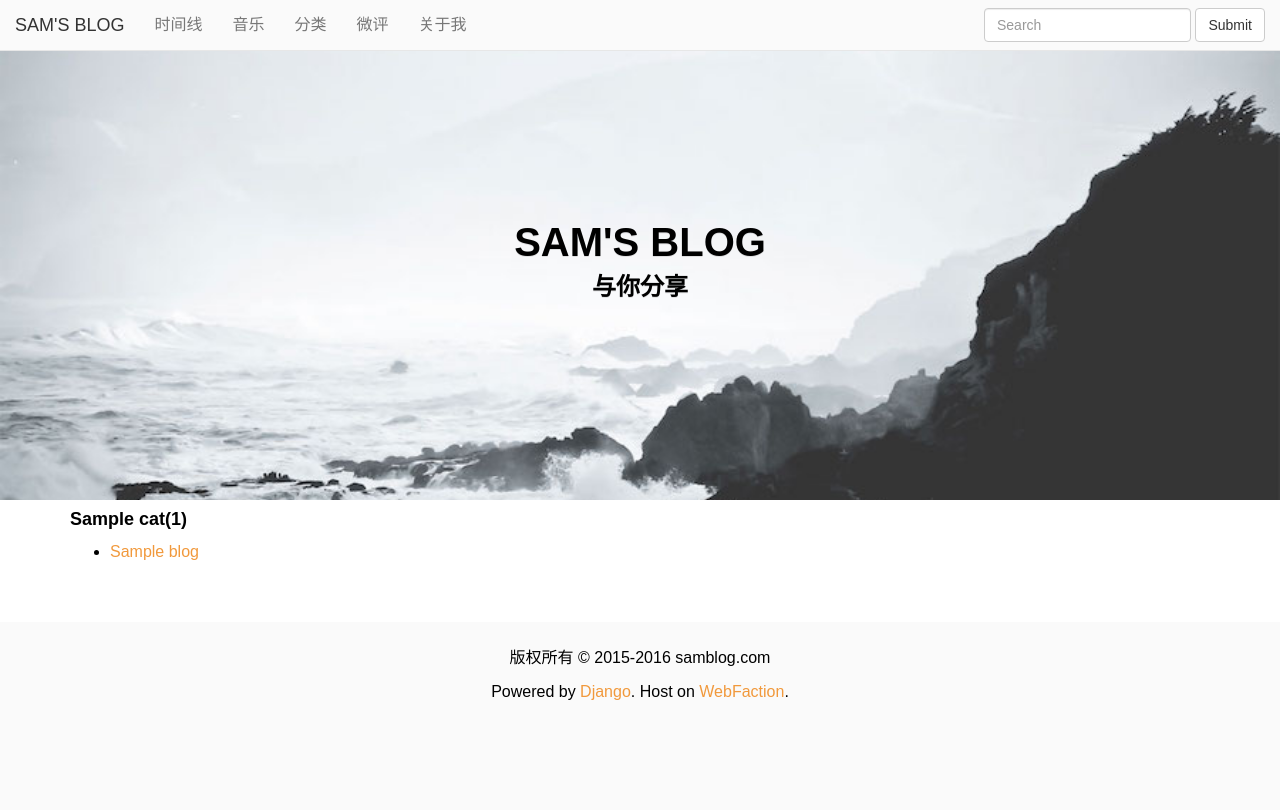
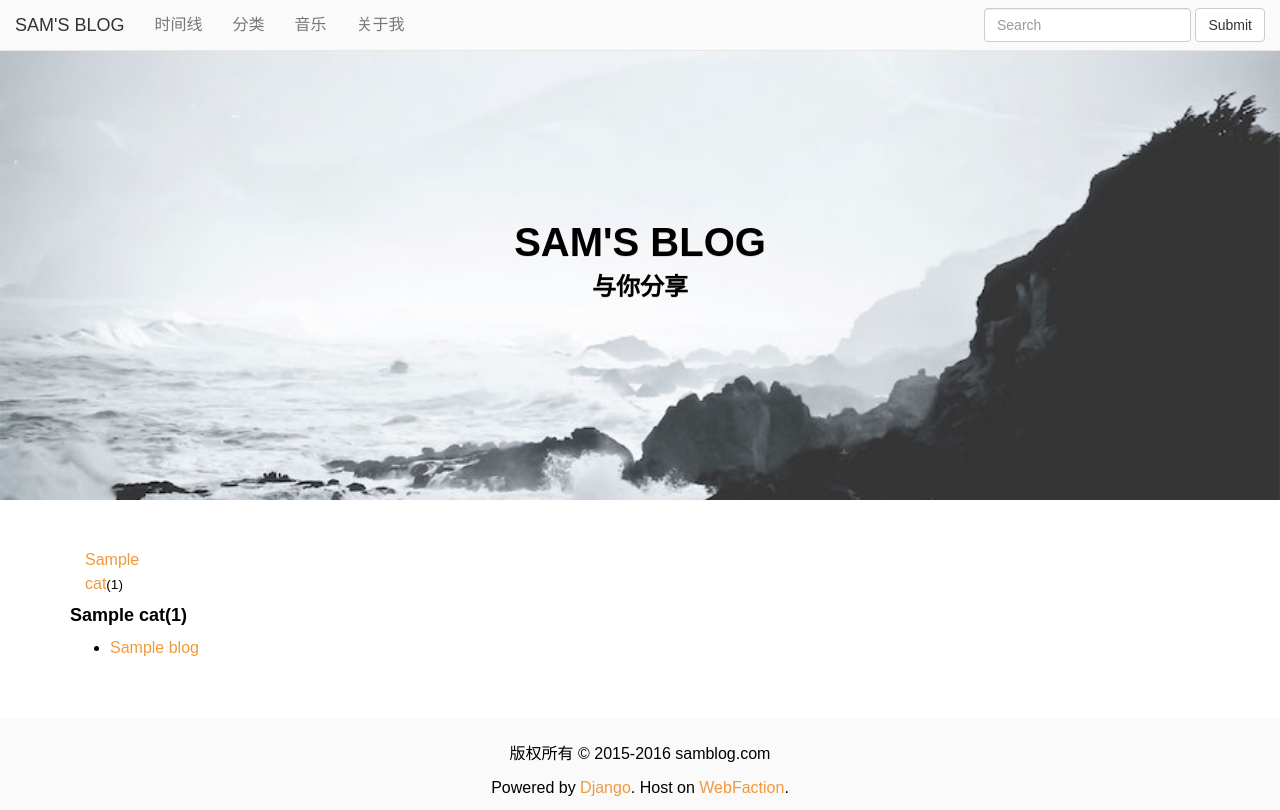
Before and after one commit to SamuelXing/samblog, a Django app: template blog/templates/category.html in a window 1280 px wide. Before the commit the page ends 700 px from the top, so only its background shows below. Run offline with Django 3.2, Linux system fonts and the light colour scheme; the template is opened without the code that fills it: most values are stand-ins (such as "Sample title", 1, 10 or a date in 2020); some libraries are stand-ins or nearby versions.

Commit message:
css modify

```diff
--- a/blog/templates/base.html
+++ b/blog/templates/base.html
@@ -19,13 +19,12 @@
 <nav class="navbar navbar-default navbar-fixed-top hidden-xs">
     <div class="container-fluid">
             <ul class="nav navbar-nav">
-                <li><a class="navbar-brand" href="#">
+                <li><a class="navbar-brand" href="{% url 'blogs' %}">
                     SAM'S BLOG
                 </a></li>
                 <li><a href="{% url 'timeline' %}">时间线</a></li>
+                <li><a href="{% url 'category' %}">分类</a></li>
                 <li><a href="{% url 'music' %}">音乐</a></li>
-                <li><a href="{% url 'category' %}">分类</a></li>
-                <li><a href="#">微评</a></li>
                 <li><a href="#">关于我</a> </li>
             </ul>
             <form class="navbar-form navbar-right" role="search">
@@ -41,9 +40,7 @@
 <nav class="navbar navbar-default navbar-fixed-top visible-xs-block ">
     <div class="container-fluid">
             <div class="navbar-header">
-                <a class="navbar-brand" href="#">
-                    SAM'S BLOG
-                </a>
+                   <a class="navbar-brand" href="#">SAM'S BLOG</a>
                 <ul class="nav navbar-nav navbar-right">
                 <!-- Single button -->
                 <li class="dropdown">
@@ -51,9 +48,9 @@
                         <span class="glyphicon glyphicon-menu-hamburger" aria-hidden="true"></span>
                     </a>
                     <ul class="dropdown-menu">
-                        <li><a href="#">时间线</a></li>
-                        <li><a href="#">分类</a></li>
-                        <li><a href="#">微评</a></li>
+                        <li><a href="{% url 'timeline' %}">时间线</a></li>
+                        <li><a href="{% url 'category' %}">分类</a></li>
+                        <li><a href="#">关于我</a></li>
                     </ul>
                 </li>
             </ul>
--- a/blog/templates/category.html
+++ b/blog/templates/category.html
@@ -5,8 +5,15 @@
 {% endblock %}
 
 {% block content %}
+<br>
+<br>
+        {% for cat in category_list %}
+            <div class="tag-style col-md-1"><a href="#{{cat.id}} "> {{cat.name}}</a><small>({{ cat.number }})</small></div>
+        {% endfor %}
+<br>
+<br>
     {% for cat in category_list %}
-        <h4>{{ cat.name }}({{ cat.number }})</h4>
+        <h4 id="{{ cat.id }}">{{ cat.name }}({{ cat.number }})</h4>
         <ul>
             {% for blog in blog_list %}
                 {% ifequal blog.cat_name_id  cat.id %}
--- a/blog/templates/index.html
+++ b/blog/templates/index.html
@@ -9,6 +9,7 @@
 
 {% block content %}
      {% if latest_blog_list %}
+        {% autopaginate latest_blog_list 3 %}
         {% for blog in latest_blog_list %}
         <article class="post_page">
             <h3 class="post-title">
@@ -33,6 +34,5 @@
     {% else %}
     <p>No blogs are available.</p>
     {% endif %}
-    {% autopaginate latest_blog_list 3 %}
     <p class="col-md-5">{% paginate %}</p>
 {% endblock %}
--- a/blog/templates/music.html
+++ b/blog/templates/music.html
@@ -14,9 +14,8 @@
                     SAM'S BLOG
                 </a></li>
                 <li><a href="{% url 'timeline' %}">时间线</a></li>
-                <li><a href="{% url 'music' %}">音乐</a></li>
                 <li><a href="{% url 'category' %}">分类</a></li>
-                <li><a href="#">微评</a></li>
+                 <li><a href="{% url 'music' %}">音乐</a></li>
                 <li><a href="#">关于我</a> </li>
             </ul>
             <form class="navbar-form navbar-right" role="search">
--- a/blog/templates/timeline.html
+++ b/blog/templates/timeline.html
@@ -76,7 +76,7 @@
             {% for blog in blog_list %}
                 <li>
                     {% if blog.created_at|date:'M' == month and blog.created_at|date:'Y' == year %}
-                      {{ blog.created_at|date:"d F Y" }} <a href="{% url 'detail' blog.id %}"> {{ blog.name }}  </a>
+                      {{ blog.created_at|date:"d" }}-{{ blog.created_at|date:"m" }}-{{ blog.created_at|date:"Y" }}&raquo; <a href="{% url 'detail' blog.id %}"> {{ blog.name }}  </a>
                     {% endif %}
                 </li>
             {% endfor %}
--- a/pagination/templatetags/pagination_tags.py
+++ b/pagination/templatetags/pagination_tags.py
@@ -10,8 +10,8 @@ from django.conf import settings
 
 register = template.Library()
 
-DEFAULT_PAGINATION = getattr(settings, 'PAGINATION_DEFAULT_PAGINATION', 3)
-DEFAULT_WINDOW = getattr(settings, 'PAGINATION_DEFAULT_WINDOW', 2)
+DEFAULT_PAGINATION = getattr(settings, 'PAGINATION_DEFAULT_PAGINATION', 20)
+DEFAULT_WINDOW = getattr(settings, 'PAGINATION_DEFAULT_WINDOW', 4)
 DEFAULT_ORPHANS = getattr(settings, 'PAGINATION_DEFAULT_ORPHANS', 0)
 INVALID_PAGE_RAISES_404 = getattr(settings,
     'PAGINATION_INVALID_PAGE_RAISES_404', False)
--- a/samblog/settings.py
+++ b/samblog/settings.py
@@ -130,3 +130,6 @@ STATICFILES_FINDERS = (
     'django.contrib.staticfiles.finders.AppDirectoriesFinder',
     #'django.contrib.staticfiles.finders.DefaultStorageFinder',
 )
+
+PAGINATION_DEFAULT_PAGINATION = 5
+# PAGINATION_DEFAULT_WINDOW = 2
--- a/static/blog/css/samblog.css
+++ b/static/blog/css/samblog.css
@@ -62,6 +62,10 @@ article h3{
 	text-align:center;
 }
 
+.tag-style{
+
+}
+
 /*定义文章的布局*/
 .post .container{
 	border-bottom-color:#000;
```
Also changed, not shown: 1 other file.
